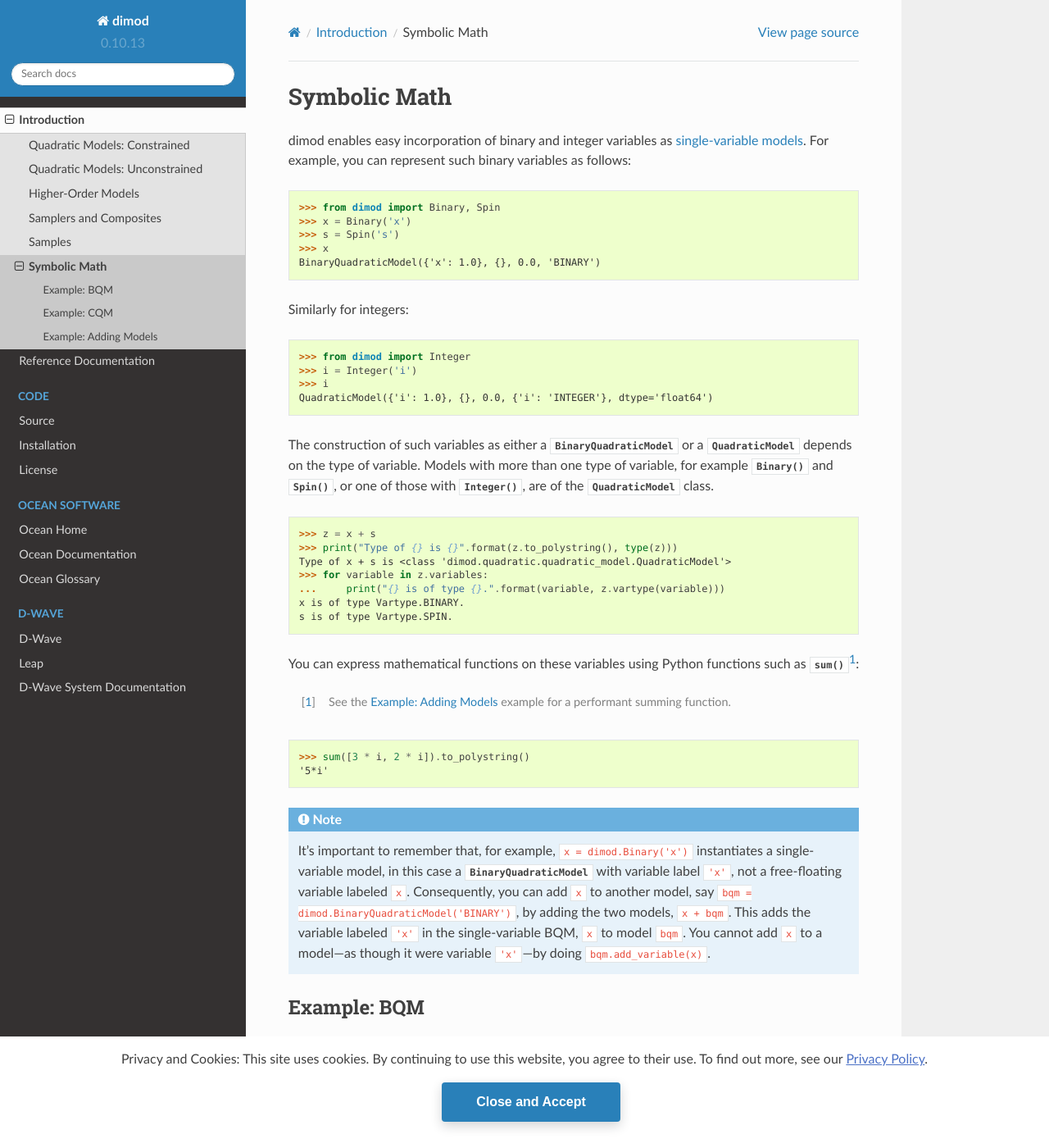
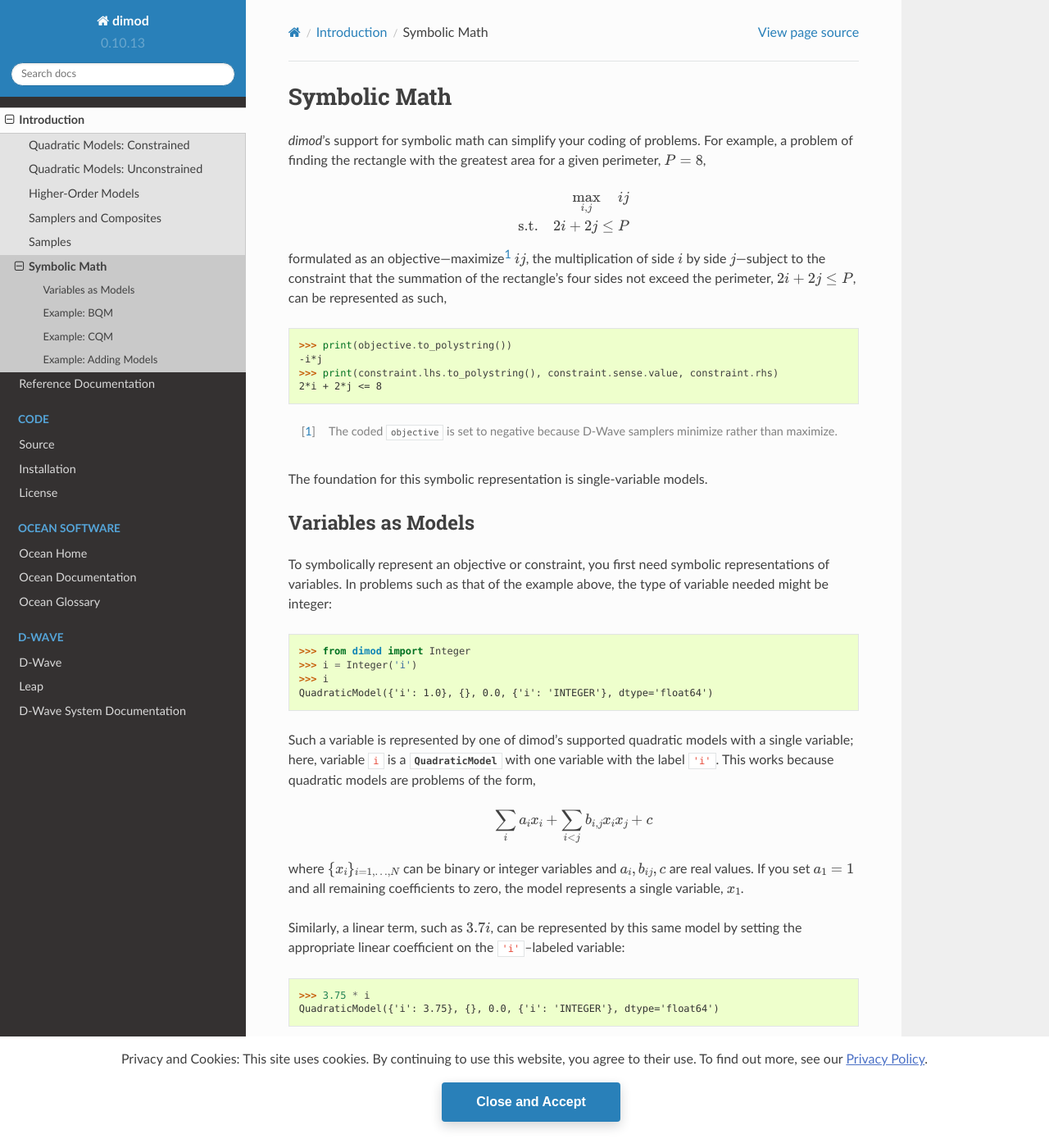
Before and after one commit to dwavesystems/dimod, a Sphinx documentation site: the page built from docs/intro/intro_symbolic_math.rst, in a window 1280 px wide and 1400 px high. Shown: the whole window at 82% size. Built offline with Sphinx 7.4.7 and the Read the Docs theme 2.0.0, drawn with Linux system fonts in a browser that asks for light colours; the version number is read from the project's files by our own code; some of the changed text lies outside the part shown.

Commit message:
Updating intro to symbolic math (1)

```diff
--- a/docs/intro/intro_symbolic_math.rst
+++ b/docs/intro/intro_symbolic_math.rst
@@ -3,6 +3,76 @@
 =============
 Symbolic Math
 =============
+
+*dimod*'s support for symbolic math can simplify your coding of problems. For example,
+a problem of finding the rectangle with the greatest area for a given perimeter,
+:math:`P = 8`,
+
+.. math::
+
+  \max_{i,j} \quad ij
+
+  \textrm{s.t.} \quad 2i+2j \le P
+
+formulated as an :term:`objective`---maximize\ [#]_ :math:`ij`, the multiplication
+of side :math:`i` by side :math:`j`---subject to the :term:`constraint` that the
+summation of the rectangle's four sides not exceed the perimeter,
+:math:`2i+2j \le P`, can be represented as such,
+
+>>> print(objective.to_polystring())            # doctest:+SKIP
+-i*j
+>>> print(constraint.lhs.to_polystring(), constraint.sense.value, constraint.rhs)  # doctest:+SKIP
+2*i + 2*j <= 8
+
+.. [#] The coded ``objective`` is set to negative because D-Wave samplers minimize
+  rather than maximize.
+
+The foundation for this symbolic representation is single-variable models.
+
+Variables as Models
+===================
+
+To symbolically represent an objective or constraint, you first need symbolic
+representations of variables. In problems such as that of the example above, the
+type of variable needed might be integer:
+
+>>> from dimod import Integer
+>>> i = Integer('i')
+>>> i
+QuadraticModel({'i': 1.0}, {}, 0.0, {'i': 'INTEGER'}, dtype='float64')
+
+Such a variable is represented by one of dimod's supported quadratic models with a
+single variable; here, variable ``i`` is a
+:class:`~dimod.quadratic.quadratic_model.QuadraticModel` with one variable with
+the label ``'i'``. This works because quadratic models are problems of the form,
+
+.. math::
+
+    \sum_i a_i x_i + \sum_{i<j} b_{i, j} x_i x_j + c
+
+where :math:`\{ x_i\}_{i=1, \dots, N}` can be binary or integer
+variables and :math:`a_{i}, b_{ij}, c` are real values. If you set :math:`a_1=1`
+and all remaining coefficients to zero, the model represents a single variable,
+:math:`x_1`.
+
+Similarly, a linear term, such as :math:`3.7i`, can be represented by this same
+model by setting the appropriate linear coefficient on the ``'i'``--labeled variable:
+
+>>> 3.75 * i
+QuadraticModel({'i': 3.75}, {}, 0.0, {'i': 'INTEGER'}, dtype='float64')
+
+And adding a non-zero quadratic coefficient, :math:`b_{11}`
+
+>>> 2.2 * i * i + 3.75 * i
+QuadraticModel({'i': 3.75}, {('i', 'i'): 2.2}, 0.0, {'i': 'INTEGER'}, dtype='float64')
+
+, not a free-floating variable labeled ``x``. Consequently,
+you can add ``x`` to another model, say :code:`bqm = dimod.BinaryQuadraticModel('BINARY')`,
+by adding the two models, :code:`x + bqm`. This adds the variable labeled ``'x'``
+in the single-variable BQM, ``x`` to model ``bqm``. You cannot add ``x`` to a
+model---as though it were variable ``'x'``---by doing :code:`bqm.add_variable(x)`.
+
+dimod supports various methods of creating
 
 dimod enables easy incorporation of binary and integer variables as
 :ref:`single-variable models <generators_symbolic_math>`. For example, you can
```
